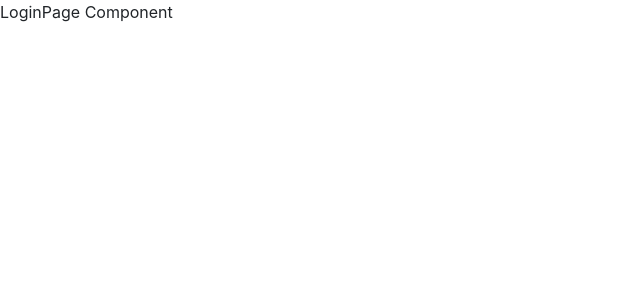
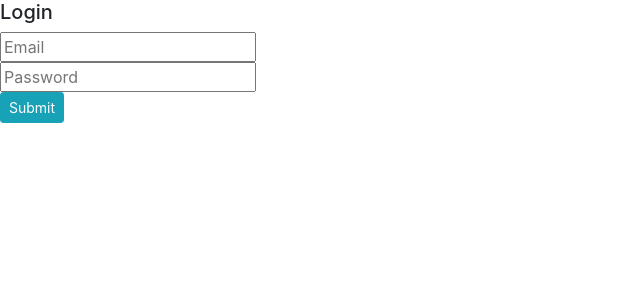
Before and after one commit to Quarantine-Productivity-LS/front-end-react-1, a React (Create React App) app: page / in a window 1280 px wide. Shown: the top 300 px of the page, without its empty margins (0-640 px from the left). Built offline with nearby package versions, Linux system fonts and the light colour scheme.

Commit message:
add login page form

```diff
--- a/package.json
+++ b/package.json
@@ -7,11 +7,13 @@
     "@testing-library/react": "^9.3.2",
     "@testing-library/user-event": "^7.1.2",
     "bootstrap": "^4.4.1",
+    "formik": "^2.1.4",
     "react": "^16.13.1",
     "react-dom": "^16.13.1",
     "react-router-dom": "^5.1.2",
     "react-scripts": "3.4.1",
-    "reactstrap": "^8.4.1"
+    "reactstrap": "^8.4.1",
+    "yup": "^0.28.3"
   },
   "scripts": {
     "start": "react-scripts start",
--- a/src/App.js
+++ b/src/App.js
@@ -1,7 +1,7 @@
 import React from 'react'
 import { Switch, Route } from 'react-router-dom'
 import TaskList from './components/TaskList'
-import LoginPage from './components/LoginPage'
+import FormikLoginPage from './components/LoginPage'
 import './App.css';
 
 const App = () => {
@@ -10,7 +10,7 @@ const App = () => {
       <Switch>
         {/* todo: TaskList route needs to be private */}
         <Route path="/tasks"><TaskList /></Route>
-        <Route path="/"><LoginPage /></Route>
+        <Route path="/"><FormikLoginPage /></Route>
       </Switch>
     </div>
   );
--- a/src/components/LoginPage.js
+++ b/src/components/LoginPage.js
@@ -1,11 +1,18 @@
 import React from 'react'
+import {withFormik, Form, Field} from 'formik';
+import {Button} from "reactstrap";
 
 const LoginPage = () => {
     return (
-        <div>
-            LoginPage Component
-        </div>
+        <Form>
+            <h5>Login</h5>
+            <Field name="email" type="email" placeholder="Email"></Field><br/>
+            <Field name="password" type="password" placeholder="Password"></Field><br/>
+            <Button color="info" size="sm">Submit</Button>
+        </Form>
     )
 }
 
-export default LoginPage
+const FormikLoginPage = withFormik({})(LoginPage)
+
+export default FormikLoginPage
```
Also changed, not shown: 1 other file (tests, documents, lock files or other folders).
